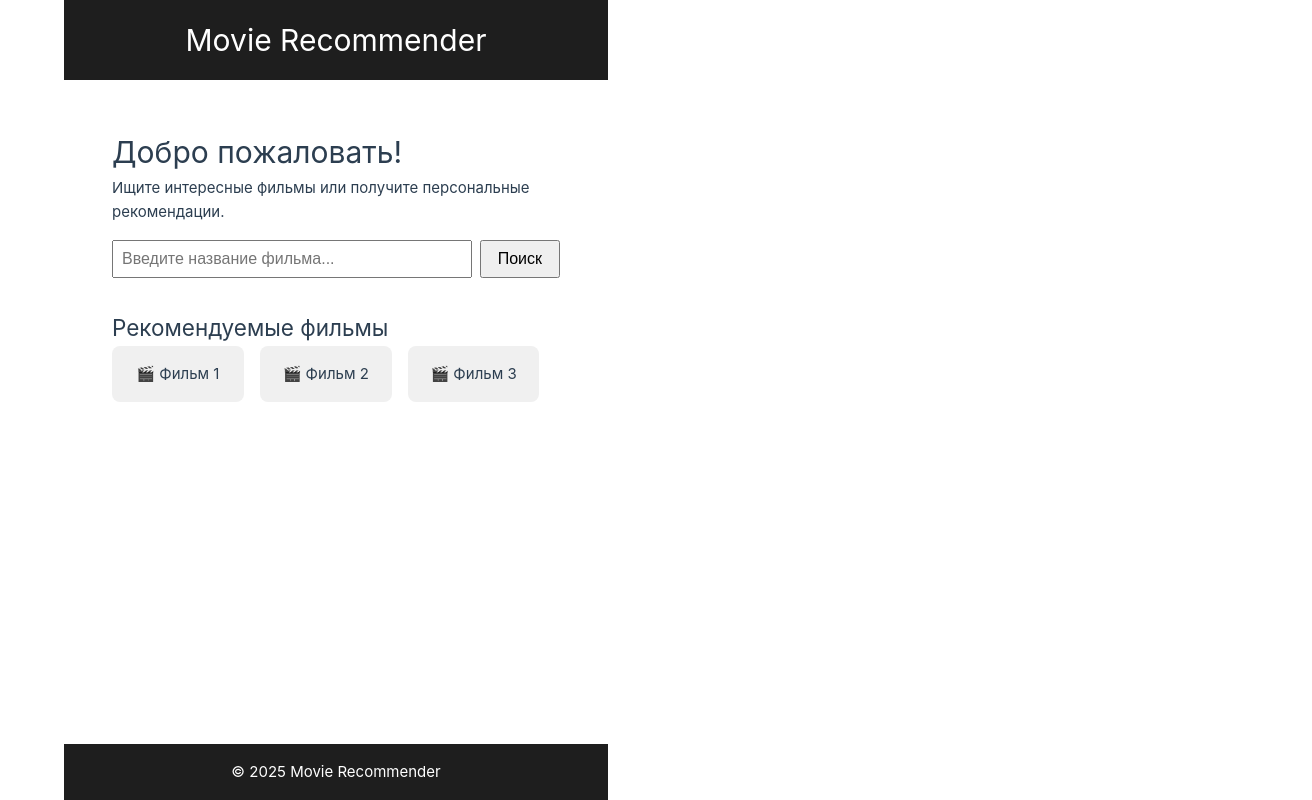
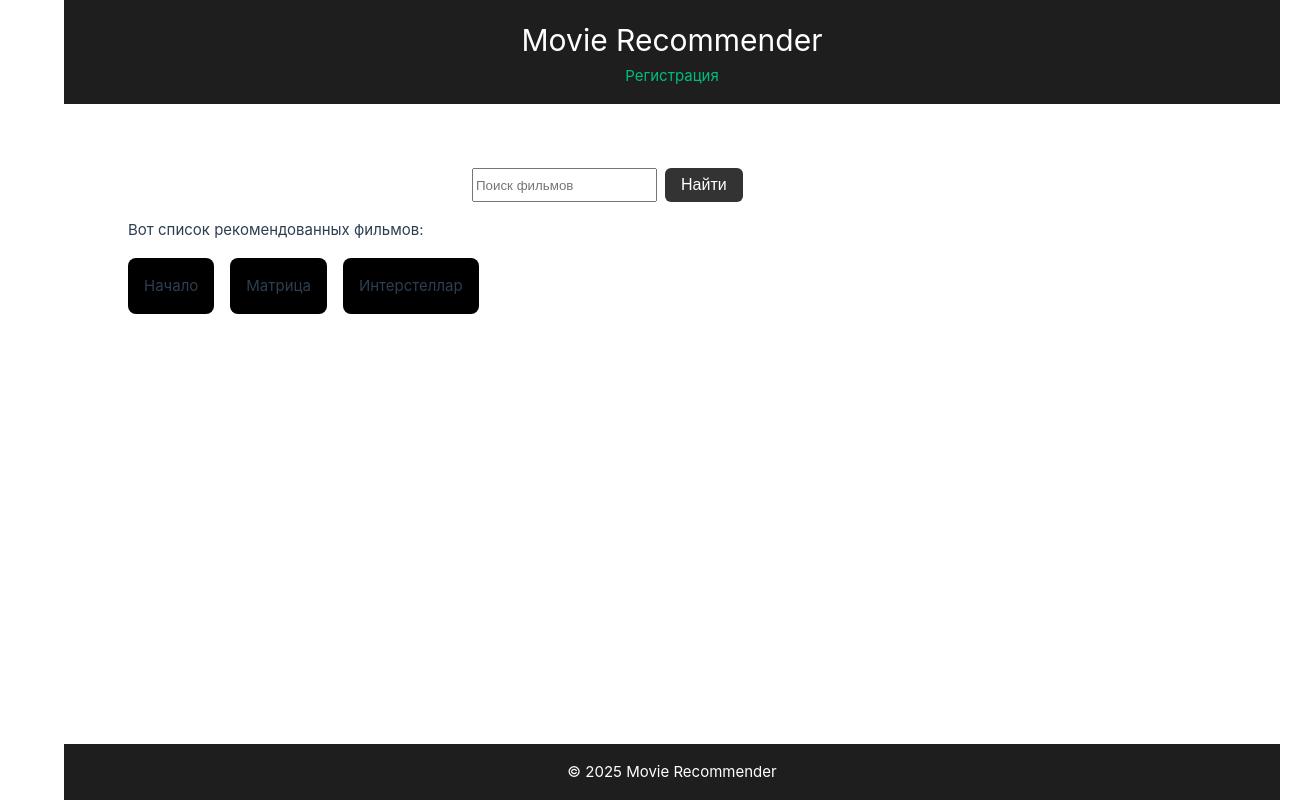
Before and after one commit to DuaTitus/movie_rec, a Vue app in the folder movie_rec/: page / in a window 1280 px wide. Shown: the whole page, 1312 px wide, since content can reach past the window. Built offline with nearby package versions, Linux system fonts and the light colour scheme.

Commit message:
now there is a demo of main page and register page with some components

```diff
--- a/movie_rec/src/App.vue
+++ b/movie_rec/src/App.vue
@@ -2,6 +2,7 @@
   <div id="app">
     <header>
       <h1>Movie Recommender</h1>
+      <router-link to="/register">Регистрация</router-link>
     </header>
 
     <main>
@@ -20,15 +21,25 @@ export default {
 }
 </script>
 
-<style scoped>
+<style>
+html,
+body {
+  margin: 0;
+  padding: 0;
+  width: 100%;
+  height: 100%;
+}
+
 #app {
+  min-height: 100vh;
+  width: 100vw;
   display: flex;
   flex-direction: column;
-  min-height: 100vh;
 }
 
 header,
 footer {
+  width: 100%;
   background-color: #1e1e1e;
   color: white;
   padding: 1rem;
@@ -37,6 +48,6 @@ footer {
 
 main {
   flex: 1;
-  padding: 1rem;
+  padding: 1rem 2rem;
 }
 </style>
--- a/movie_rec/src/components/MovieCard.vue
+++ b/movie_rec/src/components/MovieCard.vue
@@ -1,6 +1,6 @@
 <template>
   <div class="movie-card">
-    <!-- Название, постер, рейтинг и т.п. -->
+    {{ title }}
   </div>
 </template>
 
@@ -8,7 +8,16 @@
 export default {
   name: 'MovieCard',
   props: {
-    // Пропсы для фильма
+    title: String
   }
 }
 </script>
+
+<style scoped>
+.movie-card {
+  background: #000000;
+  padding: 1rem;
+  border-radius: 8px;
+  text-align: center;
+}
+</style>
--- a/movie_rec/src/components/MovieList.vue
+++ b/movie_rec/src/components/MovieList.vue
@@ -1,11 +1,35 @@
 <template>
   <div class="movie-list">
-    <!-- Список фильмов -->
+    <MovieCard
+      v-for="(movie, index) in movies"
+      :key="index"
+      :title="movie.title"
+    />
   </div>
 </template>
 
 <script>
+import MovieCard from './MovieCard.vue'
+
 export default {
-  name: 'MovieList'
+  name: 'MovieList',
+  components: {
+    MovieCard
+  },
+  props: {
+    movies: {
+      type: Array,
+      required: true
+    }
+  }
 }
 </script>
+
+<style scoped>
+.movie-list {
+  display: flex;
+  flex-wrap: wrap;
+  gap: 1rem;
+  margin-top: 1rem;
+}
+</style>
--- a/movie_rec/src/components/SearchBar.vue
+++ b/movie_rec/src/components/SearchBar.vue
@@ -1,6 +1,9 @@
 <template>
   <div class="search-bar">
-    <!-- Поле поиска -->
+    <form class="search-form" action="">
+      <input type="text" class="searg=ch-input" placeholder="Поиск фильмов" required>
+      <button type="submit" class="search-button">Найти</button>
+    </form>
   </div>
 </template>
 
@@ -9,3 +12,38 @@ export default {
   name: 'SearchBar'
 }
 </script>
+
+<style scoped>
+.search-bar {
+  max-width: 400px;
+  margin: 1rem auto;
+}
+
+.search-form {
+  display: flex;
+  gap: 0.5rem;
+}
+
+.search-input {
+  flex: 1;
+  padding: 0.5rem;
+  font-size: 1rem;
+  border: 1px solid #ccc;
+  border-radius: 6px;
+}
+
+.search-button {
+  padding: 0.5rem 1rem;
+  font-size: 1rem;
+  background-color: #333;
+  color: white;
+  border: none;
+  border-radius: 6px;
+  cursor: pointer;
+  transition: background-color 0.2s ease;
+}
+
+.search-button:hover {
+  background-color: #555;
+}
+</style>
--- a/movie_rec/src/router/index.js
+++ b/movie_rec/src/router/index.js
@@ -1,6 +1,6 @@
 import { createRouter, createWebHistory } from 'vue-router'
 import HomeView from '../views/HomeView.vue'
-import RegisterView from '@/views/RegisterView.vue'
+import RegisterView from '../views/RegisterView.vue'
 
 const router = createRouter({
   history: createWebHistory(import.meta.env.BASE_URL),
@@ -11,7 +11,7 @@ const router = createRouter({
       component: HomeView,
     },
     {
-      path: '/',
+      path: '/register',
       name: 'register',
       component: RegisterView,
     },
--- a/movie_rec/src/views/HomeView.vue
+++ b/movie_rec/src/views/HomeView.vue
@@ -1,71 +1,38 @@
 <template>
   <div class="home-view">
-    <h1>Добро пожаловать!</h1>
-    <p>Ищите интересные фильмы или получите персональные рекомендации.</p>
-
-    <div class="search-section">
-      <input type="text" placeholder="Введите название фильма..." />
-      <button>Поиск</button>
-    </div>
-
-    <div class="recommendations">
-      <h2>Рекомендуемые фильмы</h2>
-      <div class="movie-list">
-        <!-- Заглушки для карточек фильмов -->
-        <div class="movie-card">🎬 Фильм 1</div>
-        <div class="movie-card">🎬 Фильм 2</div>
-        <div class="movie-card">🎬 Фильм 3</div>
-      </div>
-    </div>
+    <SearchBar />
+    <p>Вот список рекомендованных фильмов:</p>
+    <MovieList :movies="recommendedMovies" />
   </div>
 </template>
 
 <script>
+import MovieList from '../components/MovieList.vue'
+import SearchBar from '../components/SearchBar.vue'
+
 export default {
-  name: 'HomeView'
+  name: 'HomeView',
+  components: {
+    MovieList,
+    SearchBar
+  },
+  data() {
+    return {
+      recommendedMovies: [
+        { title: 'Начало' },
+        { title: 'Матрица' },
+        { title: 'Интерстеллар' }
+      ]
+    }
+  }
 }
 </script>
 
 <style scoped>
 .home-view {
-  max-width: 800px;
-  margin: 0 auto;
+  max-width: 100%;
+  width: 100%;
   padding: 2rem;
-}
-
-.search-section {
-  margin: 1rem 0;
-  display: flex;
-  gap: 0.5rem;
-}
-
-.search-section input {
-  flex: 1;
-  padding: 0.5rem;
-  font-size: 1rem;
-}
-
-.search-section button {
-  padding: 0.5rem 1rem;
-  font-size: 1rem;
-  cursor: pointer;
-}
-
-.recommendations {
-  margin-top: 2rem;
-}
-
-.movie-list {
-  display: flex;
-  flex-wrap: wrap;
-  gap: 1rem;
-}
-
-.movie-card {
-  background: #f0f0f0;
-  padding: 1rem;
-  border-radius: 8px;
-  width: calc(33% - 1rem);
-  text-align: center;
+  box-sizing: border-box;
 }
 </style>
--- a/movie_rec/src/views/RegisterView.vue
+++ b/movie_rec/src/views/RegisterView.vue
@@ -24,7 +24,6 @@ export default {
   },
   methods: {
     register() {
-      // Пока просто выводим в консоль
       console.log('Регистрация:', this.username, this.email, this.password)
     }
   }
```
